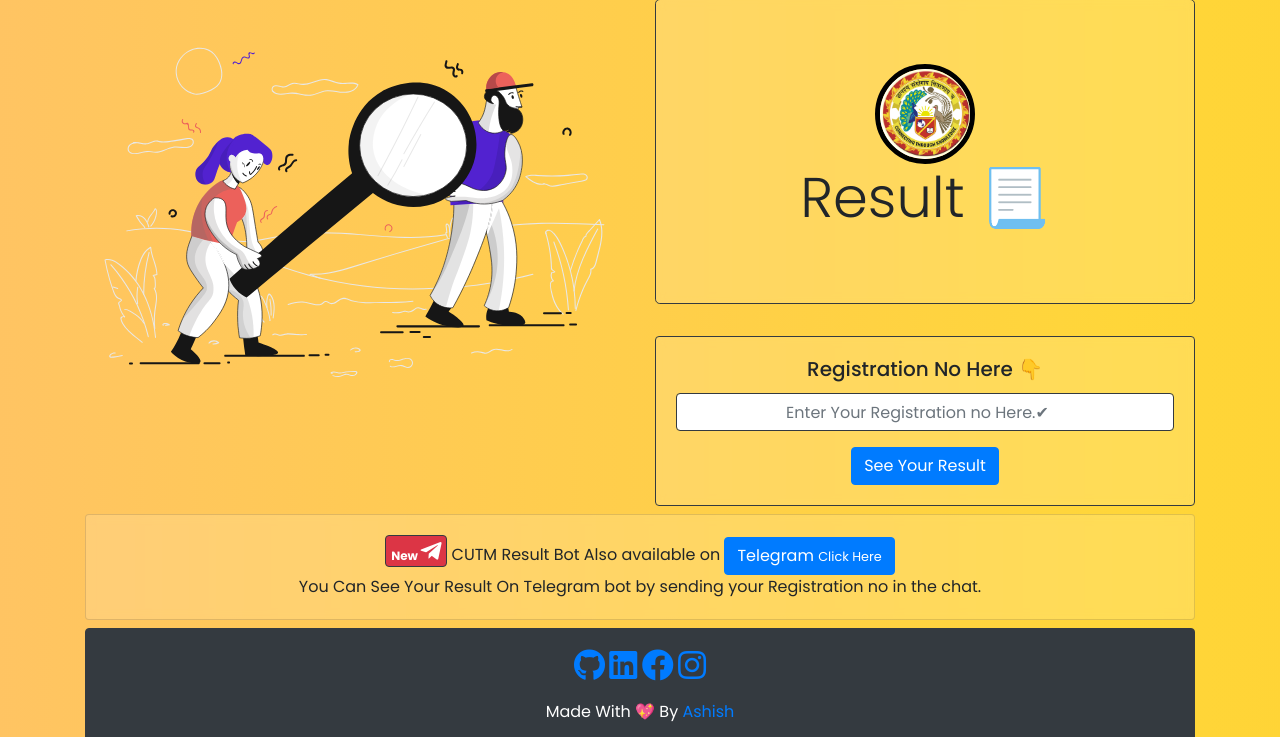
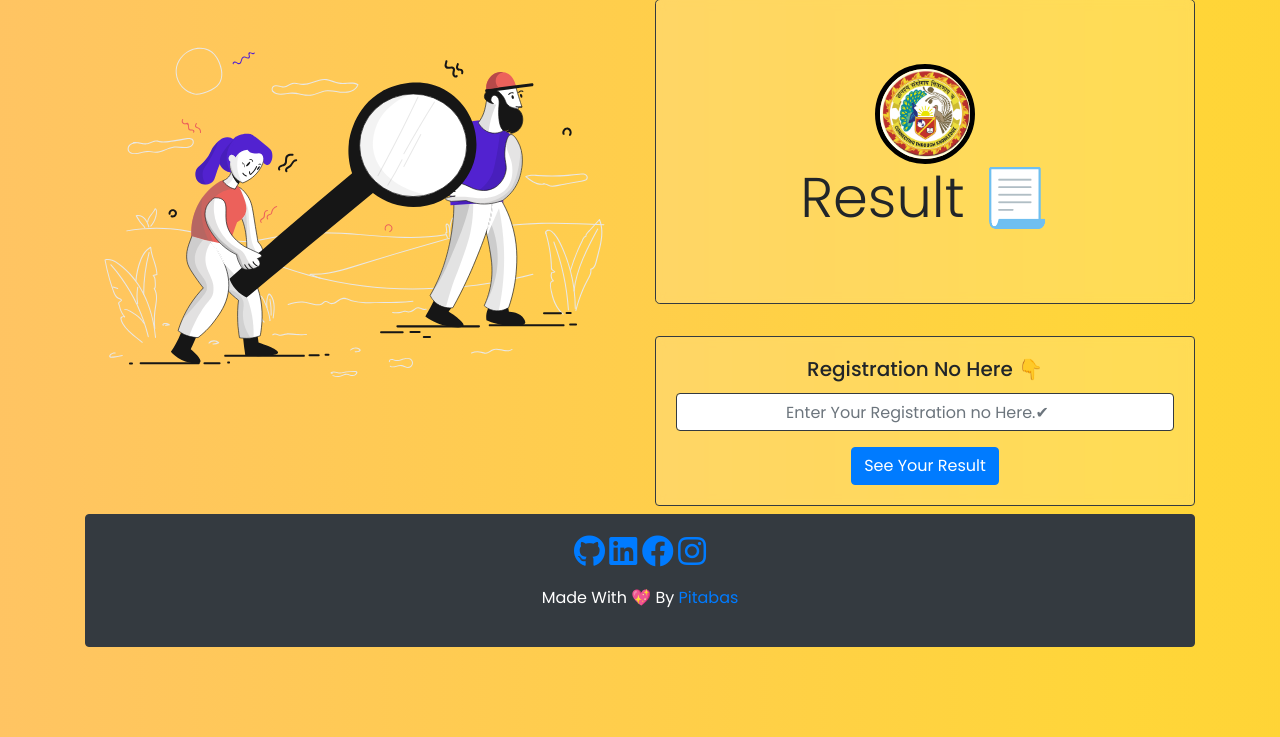
Before and after one commit to pitabasdev/flask-result, a Flask app: page / in a window 1280 px wide. Shown: the part 25-762 px from the top of the page. Run offline with Flask 2, Linux system fonts and the light colour scheme; some libraries are stand-ins or nearby versions.

Commit message:
first commit

```diff
--- a/templates/index.html
+++ b/templates/index.html
@@ -6,7 +6,7 @@
     <meta name="title" content="Cutm Result " />
     <meta
       name="description"
-      content="CUTM Website To See Current Result Of the Semester. Made By Ashish"
+      content="CUTM Website To See Current Result Of the Semester. "
     />
     <meta
       name="keywords"
@@ -15,7 +15,7 @@
     <meta name="robots" content="index, follow" />
     <meta http-equiv="Content-Type" content="text/html; charset=utf-8" />
     <meta name="language" content="English" />
-    <meta name="author" content="Ashish" />
+    <meta name="author" content="Pitabas" />
     <meta charset="utf-8" />
     <meta
       name="viewport"
@@ -41,7 +41,7 @@
       crossorigin="anonymous"
     />
 
-    <title>Result-Ashish</title>
+    <title>Result-Pitabas</title>
     <style type="text/css">
       * {
         margin: 0;
@@ -146,69 +146,10 @@
           </div>
         </div>
       </div>
-      <div class="card text-center mt-2">
-        <div class="card-body">
-          <p class="card-text">
-            <!-- telegram icon -->
-
-            <span class="border border-dark badge badge-danger"
-              >New <i class="fab fa-telegram-plane fa-2x"></i
-            ></span>
-
-            CUTM Result Bot Also available on
-            <button
-              class="btn btn-primary"
-              data-toggle="modal"
-              data-target="#exampleModal"
-            >
-              Telegram <small class="">Click Here</small>
-            </button>
-            <br />
-            You Can See Your Result On Telegram bot by sending your Registration
-            no in the chat.
-          </p>
-        </div>
-      </div>
-      <div
-        class="modal fade"
-        id="exampleModal"
-        tabindex="-1"
-        role="dialog"
-        aria-labelledby="exampleModalLabel"
-        aria-hidden="true"
-      >
-        <div class="modal-dialog" role="document">
-          <div class="modal-content">
-            <div class="modal-body">
-              <b> You Can Also Search For "cutmresultbot" on Telegram </b>
-              <br />
-              <img
-                src="/static/qrcodeforbot.jpeg"
-                alt="qr code"
-                class="img-fluid"
-                width="300"
-                height="300"
-              />
-            </div>
-            <div class="modal-footer">
-              <a
-                href="https://t.me/cutmresultbot"
-                class="btn btn-success"
-                target="_blank"
-                rel="noopener noreferrer"
-                >Link 🔗</a
-              >
-              <button type="button" class="btn btn-danger" data-dismiss="modal">
-                Close
-              </button>
-            </div>
-          </div>
-        </div>
-      </div>
       <div class="card mt-2 border border-dark text-center bg-dark text-white">
         <div class="card-body">
           <p>
-            <a href="https://github.com/ashish-devv"
+            <a href="https://github.com/pitabas1977/"
               ><i class="fab fa-github fa-2x"></i
             ></a>
             <a href="https://www.linkedin.com/in/ashishkrshu/"
@@ -222,18 +163,7 @@
             ></a>
           </p>
           <p>
-            Made With 💖 By <a href="https://github.com/ashish-devv">Ashish</a>
-          </p>
-          <p>
-            <b>Site Visit Counter 🏆✔😎:-</b>
-            <a href="https://www.hitwebcounter.com" target="_blank">
-              <img
-                src="https://hitwebcounter.com/counter/counter.php?page=7544645&style=0036&nbdigits=7&type=page&initCount=50"
-                title="Web Counter"
-                aalt="counter free"
-                border="0"
-              />
-            </a>
+            Made With 💖 By <a href="https://github.com/pitabas1977/">Pitabas</a>
           </p>
         </div>
       </div>
```
Also changed, not shown: templates/result.html (+1 -12 lines).
